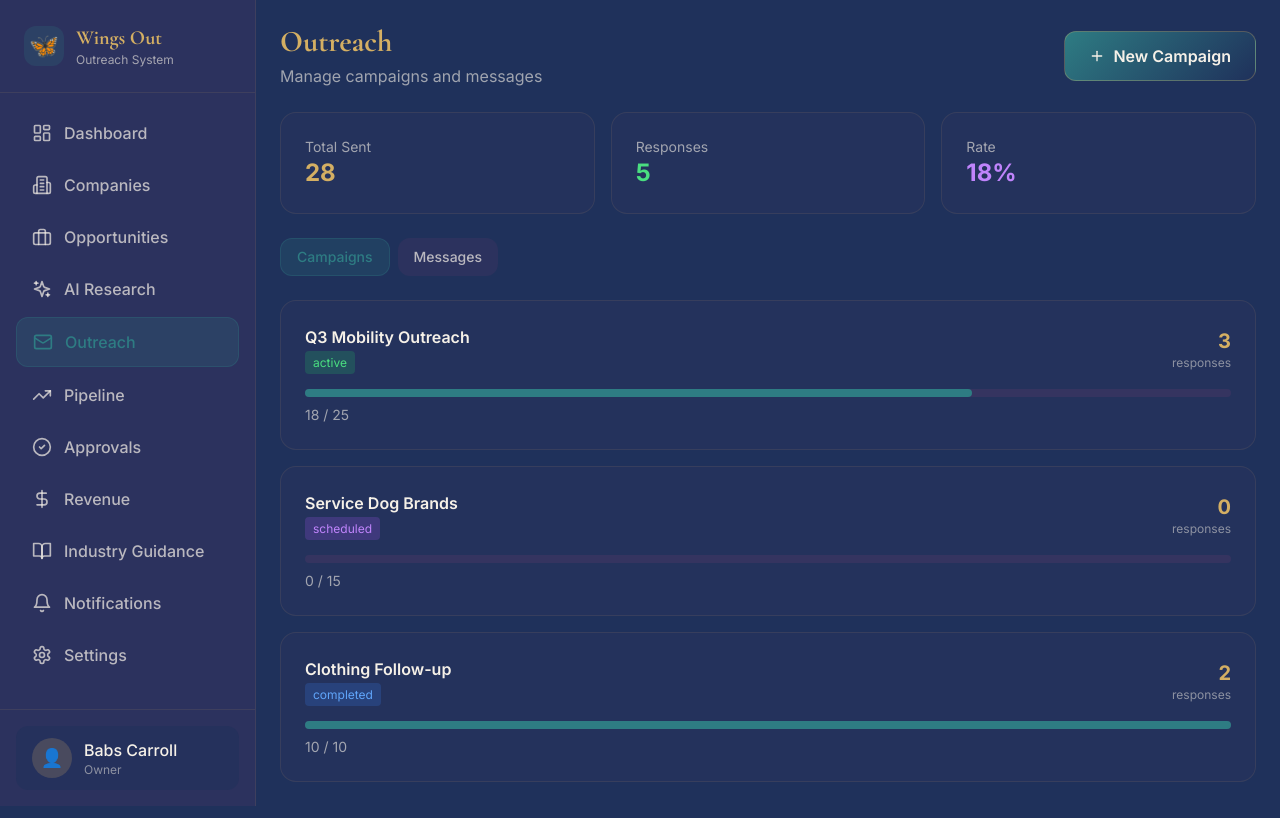
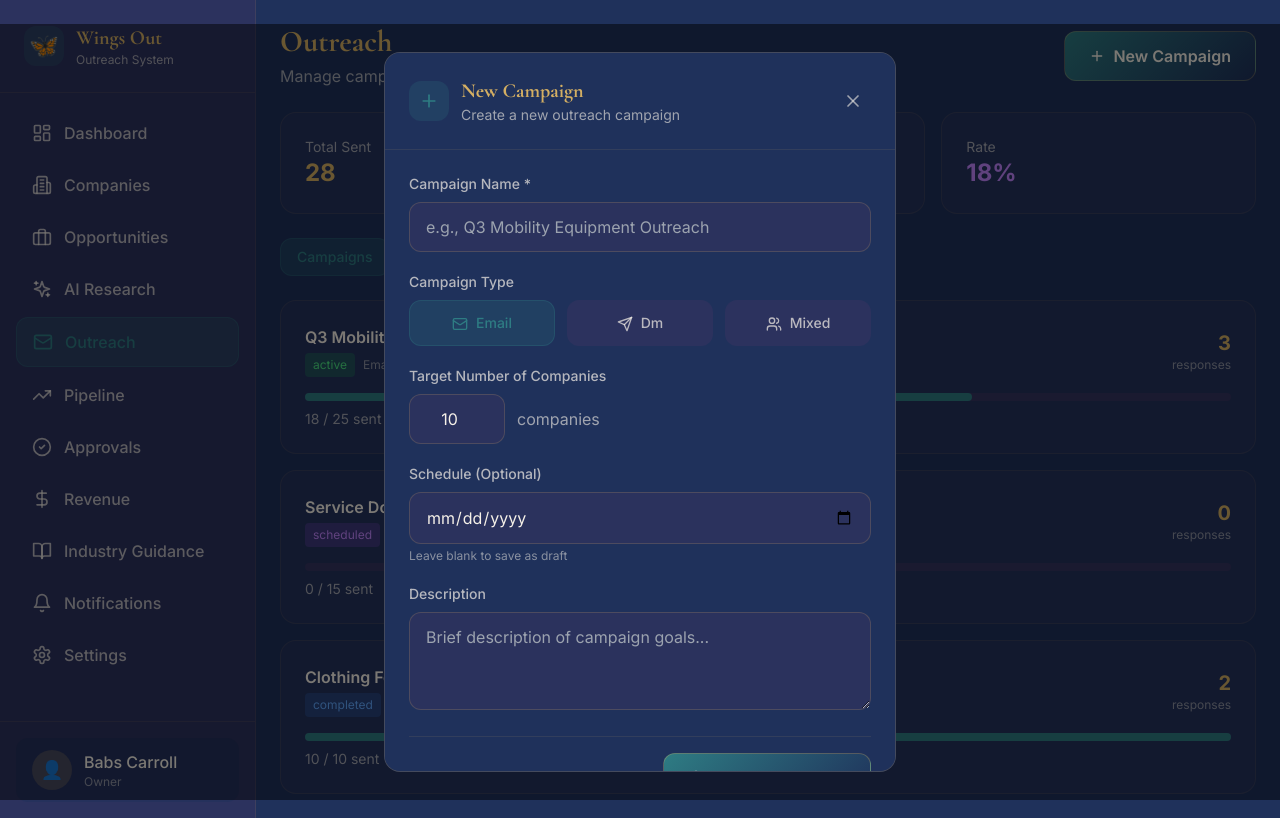
Before and after one commit to ButterflyBabs/wings-out-outreach, a Next.js app: page /outreach in a window 1280 px wide. Both pictures are taken after a click on the button "New Campaign". Built offline with nearby package versions, Linux system fonts and the light colour scheme.

Commit message:
Add New Campaign modal with full functionality

```diff
--- a/app/outreach/page.tsx
+++ b/app/outreach/page.tsx
@@ -1,25 +1,88 @@
 'use client';
 
 import { useState } from 'react';
-import { Mail, Send, CheckCircle2, Plus } from 'lucide-react';
+import { Mail, Send, CheckCircle2, Plus, X, Calendar, Target, Users, FileText } from 'lucide-react';
+
+interface Campaign {
+  id: string;
+  name: string;
+  type: 'email' | 'dm' | 'mixed';
+  status: 'draft' | 'scheduled' | 'active' | 'paused' | 'completed';
+  target_count: number;
+  sent_count: number;
+  response_count: number;
+  description?: string;
+  scheduled_date?: string;
+  created_at: string;
+}
+
+interface Message {
+  id: string;
+  company: string;
+  status: 'responded' | 'opened' | 'sent' | 'pending';
+  type: 'email' | 'dm';
+}
 
 export default function OutreachPage() {
   const [tab, setTab] = useState<'campaigns' | 'messages'>('campaigns');
+  const [showNewCampaignModal, setShowNewCampaignModal] = useState(false);
+  const [campaigns, setCampaigns] = useState<Campaign[]>([
+    { id: '1', name: 'Q3 Mobility Outreach', type: 'email', status: 'active', sent_count: 18, target_count: 25, response_count: 3, created_at: '2026-06-20' },
+    { id: '2', name: 'Service Dog Brands', type: 'mixed', status: 'scheduled', sent_count: 0, target_count: 15, response_count: 0, scheduled_date: '2026-06-28', created_at: '2026-06-22' },
+    { id: '3', name: 'Clothing Follow-up', type: 'email', status: 'completed', sent_count: 10, target_count: 10, response_count: 2, created_at: '2026-06-15' },
+  ]);
 
-  const campaigns = [
-    { id: '1', name: 'Q3 Mobility Outreach', status: 'active', sent: 18, target: 25, responses: 3 },
-    { id: '2', name: 'Service Dog Brands', status: 'scheduled', sent: 0, target: 15, responses: 0 },
-    { id: '3', name: 'Clothing Follow-up', status: 'completed', sent: 10, target: 10, responses: 2 },
-  ];
+  const [newCampaign, setNewCampaign] = useState({
+    name: '',
+    type: 'email' as 'email' | 'dm' | 'mixed',
+    target_count: 10,
+    description: '',
+    scheduled_date: '',
+    status: 'draft' as 'draft' | 'scheduled'
+  });
 
-  const messages = [
+  const messages: Message[] = [
     { id: '1', company: 'SpinLife', status: 'responded', type: 'email' },
     { id: '2', company: 'Med Mart', status: 'opened', type: 'email' },
     { id: '3', company: 'Ovidis', status: 'sent', type: 'dm' },
   ];
 
-  const totalSent = campaigns.reduce((sum, c) => sum + c.sent, 0);
-  const totalResponses = campaigns.reduce((sum, c) => sum + c.responses, 0);
+  const totalSent = campaigns.reduce((sum, c) => sum + c.sent_count, 0);
+  const totalResponses = campaigns.reduce((sum, c) => sum + c.response_count, 0);
+
+  function handleCreateCampaign(e: React.FormEvent) {
+    e.preventDefault();
+    const campaign: Campaign = {
+      id: Date.now().toString(),
+      name: newCampaign.name,
+      type: newCampaign.type,
+      status: newCampaign.scheduled_date ? 'scheduled' : 'draft',
+      target_count: newCampaign.target_count,
+      sent_count: 0,
+      response_count: 0,
+      description: newCampaign.description,
+      scheduled_date: newCampaign.scheduled_date || undefined,
+      created_at: new Date().toISOString().split('T')[0]
+    };
+    setCampaigns([campaign, ...campaigns]);
+    setShowNewCampaignModal(false);
+    setNewCampaign({
+      name: '',
+      type: 'email',
+      target_count: 10,
+      description: '',
+      scheduled_date: '',
+      status: 'draft'
+    });
+  }
+
+  const statusColors: Record<string, string> = {
+    draft: 'bg-gray-500/20 text-gray-400',
+    scheduled: 'bg-purple-500/20 text-purple-400',
+    active: 'bg-green-500/20 text-green-400',
+    paused: 'bg-yellow-500/20 text-yellow-400',
+    completed: 'bg-blue-500/20 text-blue-400'
+  };
 
   return (
     <div className="p-6 space-y-6 max-w-6xl mx-auto">
@@ -28,7 +91,10 @@ export default function OutreachPage() {
           <h1 className="font-serif text-3xl font-bold text-warm-gold">Outreach</h1>
           <p className="text-ivory-light/60 mt-1">Manage campaigns and messages</p>
         </div>
-        <button className="btn-primary flex items-center gap-2">
+        <button
+          onClick={() => setShowNewCampaignModal(true)}
+          className="btn-primary flex items-center gap-2"
+        >
           <Plus className="w-4 h-4" /> New Campaign
         </button>
       </div>
@@ -60,21 +126,31 @@ export default function OutreachPage() {
               <div className="flex justify-between items-center mb-4">
                 <div>
                   <h3 className="font-semibold text-ivory-light">{c.name}</h3>
-                  <span className={`px-2 py-1 rounded text-xs ${
-                    c.status === 'active' ? 'bg-green-500/20 text-green-400' :
-                    c.status === 'scheduled' ? 'bg-purple-500/20 text-purple-400' :
-                    'bg-blue-500/20 text-blue-400'
-                  }`}>{c.status}</span>
+                  <div className="flex items-center gap-2 mt-1">
+                    <span className={`px-2 py-1 rounded text-xs ${statusColors[c.status]}`}>
+                      {c.status}
+                    </span>
+                    <span className="text-xs text-ivory-light/50 capitalize">{c.type}</span>
+                    {c.scheduled_date && (
+                      <span className="text-xs text-ivory-light/50 flex items-center gap-1">
+                        <Calendar className="w-3 h-3" />
+                        {c.scheduled_date}
+                      </span>
+                    )}
+                  </div>
                 </div>
                 <div className="text-right">
-                  <p className="text-xl font-bold text-warm-gold">{c.responses}</p>
+                  <p className="text-xl font-bold text-warm-gold">{c.response_count}</p>
                   <p className="text-xs text-ivory-light/50">responses</p>
                 </div>
               </div>
               <div className="h-2 bg-royal-plum/30 rounded-full">
-                <div className="h-full bg-sacred-teal rounded-full" style={{ width: `${(c.sent / c.target) * 100}%` }} />
+                <div
+                  className="h-full bg-sacred-teal rounded-full transition-all"
+                  style={{ width: `${c.target_count > 0 ? (c.sent_count / c.target_count) * 100 : 0}%` }}
+                />
               </div>
-              <p className="text-sm text-ivory-light/60 mt-2">{c.sent} / {c.target}</p>
+              <p className="text-sm text-ivory-light/60 mt-2">{c.sent_count} / {c.target_count} sent</p>
             </div>
           ))}
         </div>
@@ -106,6 +182,134 @@ export default function OutreachPage() {
           </table>
         </div>
       )}
+
+      {/* New Campaign Modal */}
+      {showNewCampaignModal && (
+        <div className="fixed inset-0 bg-black/50 flex items-center justify-center z-50 p-4">
+          <div className="bg-deep-indigo border border-warm-gold/20 rounded-2xl w-full max-w-lg max-h-[90vh] overflow-y-auto">
+            <div className="p-6 border-b border-warm-gold/10 flex items-center justify-between">
+              <div className="flex items-center gap-3">
+                <div className="w-10 h-10 rounded-xl bg-sacred-teal/20 flex items-center justify-center">
+                  <Plus className="w-5 h-5 text-sacred-teal" />
+                </div>
+                <div>
+                  <h2 className="font-serif text-xl font-bold text-warm-gold">New Campaign</h2>
+                  <p className="text-sm text-ivory-light/60">Create a new outreach campaign</p>
+                </div>
+              </div>
+              <button
+                onClick={() => setShowNewCampaignModal(false)}
+                className="p-2 hover:bg-royal-plum/30 rounded-lg text-ivory-light/60"
+              >
+                <X className="w-5 h-5" />
+              </button>
+            </div>
+
+            <form onSubmit={handleCreateCampaign} className="p-6 space-y-5">
+              <div>
+                <label className="block text-sm font-medium text-ivory-light/70 mb-2">
+                  Campaign Name *
+                </label>
+                <input
+                  type="text"
+                  required
+                  value={newCampaign.name}
+                  onChange={(e) => setNewCampaign({...newCampaign, name: e.target.value})}
+                  className="w-full px-4 py-3 bg-royal-plum/20 border border-warm-gold/20 rounded-xl text-ivory-light"
+                  placeholder="e.g., Q3 Mobility Equipment Outreach"
+                />
+              </div>
+
+              <div>
+                <label className="block text-sm font-medium text-ivory-light/70 mb-2">
+                  Campaign Type
+                </label>
+                <div className="grid grid-cols-3 gap-3">
+                  {(['email', 'dm', 'mixed'] as const).map((type) => (
+                    <button
+                      key={type}
+                      type="button"
+                      onClick={() => setNewCampaign({...newCampaign, type})}
+                      className={`px-4 py-3 rounded-xl text-sm font-medium capitalize transition-all ${
+                        newCampaign.type === type
+                          ? 'bg-sacred-teal/20 text-sacred-teal border border-sacred-teal/30'
+                          : 'bg-royal-plum/20 text-ivory-light/70 border border-transparent hover:bg-royal-plum/30'
+                      }`}
+                    >
+                      {type === 'email' && <Mail className="w-4 h-4 inline mr-2" />}
+                      {type === 'dm' && <Send className="w-4 h-4 inline mr-2" />}
+                      {type === 'mixed' && <Users className="w-4 h-4 inline mr-2" />}
+                      {type}
+                    </button>
+                  ))}
+                </div>
+              </div>
+
+              <div>
+                <label className="block text-sm font-medium text-ivory-light/70 mb-2">
+                  Target Number of Companies
+                </label>
+                <div className="flex items-center gap-3">
+                  <input
+                    type="number"
+                    min="1"
+                    max="100"
+                    value={newCampaign.target_count}
+                    onChange={(e) => setNewCampaign({...newCampaign, target_count: parseInt(e.target.value) || 10})}
+                    className="w-24 px-4 py-3 bg-royal-plum/20 border border-warm-gold/20 rounded-xl text-ivory-light text-center"
+                  />
+                  <span className="text-ivory-light/60">companies</span>
+                </div>
+              </div>
+
+              <div>
+                <label className="block text-sm font-medium text-ivory-light/70 mb-2">
+                  Schedule (Optional)
+                </label>
+                <input
+                  type="date"
+                  value={newCampaign.scheduled_date}
+                  onChange={(e) => setNewCampaign({...newCampaign, scheduled_date: e.target.value})}
+                  className="w-full px-4 py-3 bg-royal-plum/20 border border-warm-gold/20 rounded-xl text-ivory-light"
+                />
+                <p className="text-xs text-ivory-light/50 mt-1">
+                  Leave blank to save as draft
+                </p>
+              </div>
+
+              <div>
+                <label className="block text-sm font-medium text-ivory-light/70 mb-2">
+                  Description
+                </label>
+                <textarea
+                  value={newCampaign.description}
+                  onChange={(e) => setNewCampaign({...newCampaign, description: e.target.value})}
+                  rows={3}
+                  className="w-full px-4 py-3 bg-royal-plum/20 border border-warm-gold/20 rounded-xl text-ivory-light"
+                  placeholder="Brief description of campaign goals..."
+                />
+              </div>
+
+              <div className="flex justify-end gap-3 pt-4 border-t border-warm-gold/10">
+                <button
+                  type="button"
+                  onClick={() => setShowNewCampaignModal(false)}
+                  className="px-6 py-3 text-ivory-light/70 hover:text-ivory-light transition-colors"
+                >
+                  Cancel
+                </button>
+                <button
+                  type="submit"
+                  className="btn-primary flex items-center gap-2"
+                >
+                  <CheckCircle2 className="w-4 h-4" />
+                  Create Campaign
+                </button>
+              </div>
+            </form>
+          </div>
+        </div>
+      )}
     </div>
   );
 }
```
